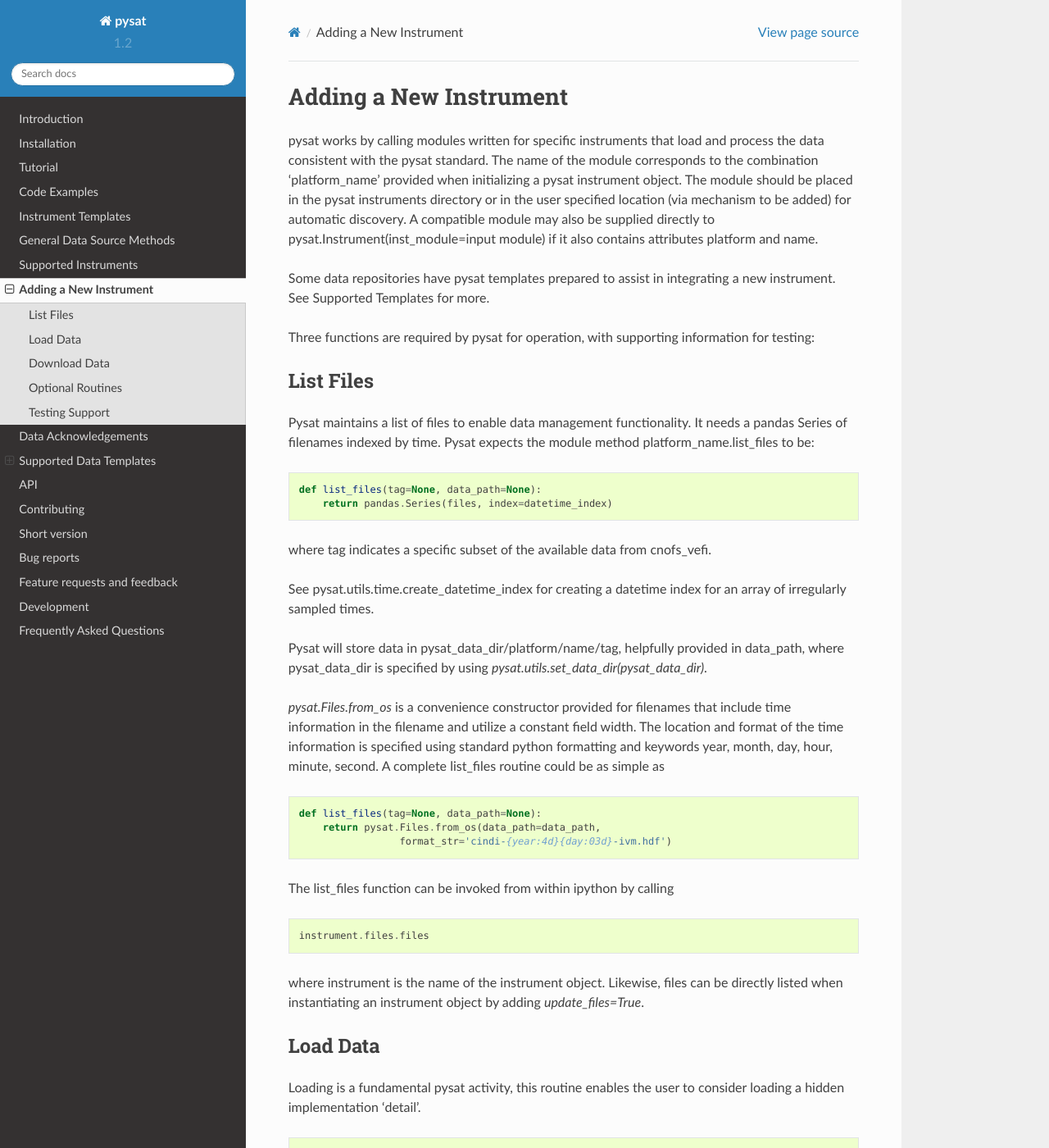
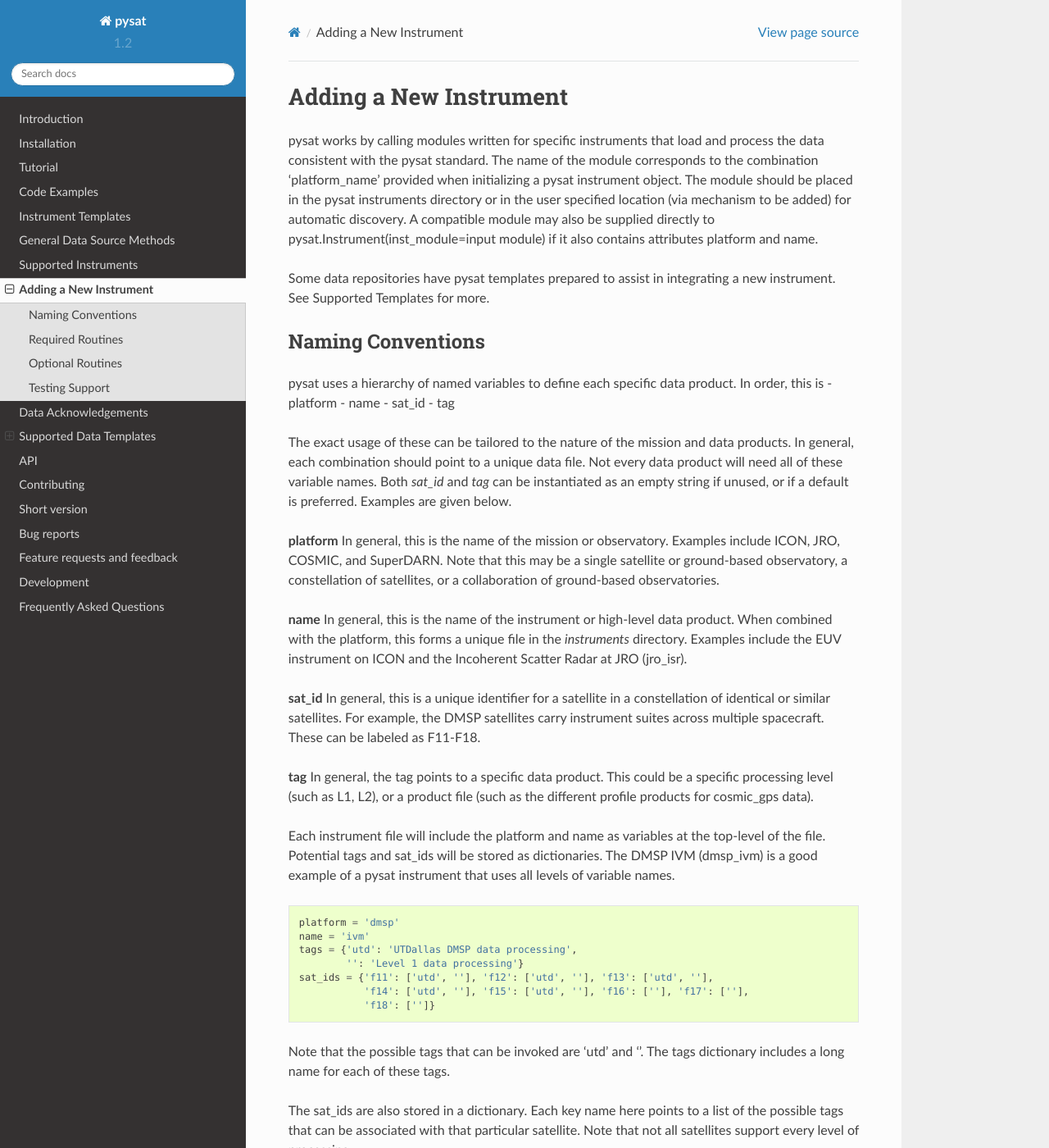
Before and after one commit to pysat/pysat, a Sphinx documentation site: the page built from docs/new_instrument.rst, in a window 1280 px wide and 1400 px high. Shown: the whole window at 82% size. Built offline with Sphinx 7.4.7 and the Read the Docs theme 2.0.0, drawn with Linux system fonts in a browser that asks for light colours; formulas are drawn with MathJax 3; some of the changed text lies outside the part shown.

Commit message:
docs for #148

```diff
--- a/docs/new_instrument.rst
+++ b/docs/new_instrument.rst
@@ -18,11 +18,84 @@ it also contains attributes platform and name.
 Some data repositories have pysat templates prepared to assist in integrating
 a new instrument. See Supported Templates for more.
 
+Naming Conventions
+------------------
+
+pysat uses a hierarchy of named variables to define each specific data product.
+In order, this is
+- platform
+- name
+- sat_id
+- tag
+
+The exact usage of these can be tailored to the nature of the mission and data
+products.  In general, each combination should point to a unique data file.
+Not every data product will need all of these variable names.  Both `sat_id`
+and `tag` can be instantiated as an empty string if unused, or if a default
+is preferred. Examples are given below.
+
+**platform**
+In general, this is the name of the mission or observatory.  Examples include
+ICON, JRO, COSMIC, and SuperDARN.  Note that this may be a single satellite or
+ground-based observatory, a constellation of satellites, or a collaboration of
+ground-based observatories.
+
+**name**
+In general, this is the name of the instrument or high-level data product.
+When combined with the platform, this forms a unique file in the `instruments`
+directory.  Examples include the EUV instrument on ICON and the Incoherent
+Scatter Radar at JRO (jro_isr).
+
+**sat_id**
+In general, this is a unique identifier for a satellite in a constellation of
+identical or similar satellites.  For example, the DMSP satellites carry
+instrument suites across multiple spacecraft.  These can be labeled as F11-F18.
+
+**tag**
+In general, the tag points to a specific data product.  This could be a
+specific processing level (such as L1, L2), or a product file (such as the
+different profile products for cosmic_gps data).
+
+Each instrument file will include the platform and name as variables at the
+top-level of the file.  Potential tags and sat_ids will be stored as
+dictionaries.  The DMSP IVM (dmsp_ivm) is a good example of a pysat instrument
+that uses all levels of variable names.
+
+.. code:: python
+
+  platform = 'dmsp'
+  name = 'ivm'
+  tags = {'utd': 'UTDallas DMSP data processing',
+          '': 'Level 1 data processing'}
+  sat_ids = {'f11': ['utd', ''], 'f12': ['utd', ''], 'f13': ['utd', ''],
+             'f14': ['utd', ''], 'f15': ['utd', ''], 'f16': [''], 'f17': [''],
+             'f18': ['']}
+
+Note that the possible tags that can be invoked are 'utd' and ''.  The tags
+dictionary includes a long name for each of these tags.
+
+The sat_ids are also stored in a dictionary.  Each key name here points to a
+list of the possible tags that can be associated with that particular satellite.
+Note that not all satellites support every level of processing.
+
+For a dataset that does not need multiple levels of tags and sat_ids, an empty
+string can be used to let pysat know how many levels the dataset has.
+
+.. code:: python
+
+  platform = 'cnofs'
+  name = 'ivm'
+  tags = {'': ''}
+  sat_ids = {'': ['']}
+
+
+Required Routines
+-----------------
+
 Three functions are required by pysat for operation, with supporting
 information for testing:
 
-List Files
-----------
+**list_files**
 
 Pysat maintains a list of files to enable data management functionality. It needs a pandas Series of filenames indexed by time. Pysat expects the module method platform_name.list_files to be:
 
@@ -103,10 +174,11 @@ Fetch data from the internet.
 
 Routine should download data and write it to disk.
 
+
 Optional Routines
 -----------------
 
-**Initialize**
+**initialize**
 
 
 Initialize any specific instrument info. Runs once.
@@ -118,7 +190,7 @@ Initialize any specific instrument info. Runs once.
 
 inst is a pysat.Instrument() instance. init should modify inst in-place as needed; equivalent to a 'modify' custom routine.
 
-**Default**
+**default**
 
 
 First custom function applied, once per instrument load.
@@ -146,7 +218,7 @@ Cleans instrument for levels supplied in inst.clean_level.
 
 inst is a pysat.Instrument() instance. clean should modify inst in-place as needed; equivalent to a 'modify' custom routine.
 
-**List Remote Files**
+**list_remote_files**
 
 Returns a list of available files on the remote server.
 
```
Also changed, not shown: other parts of docs/new_instrument.rst (+3 -5 lines).
